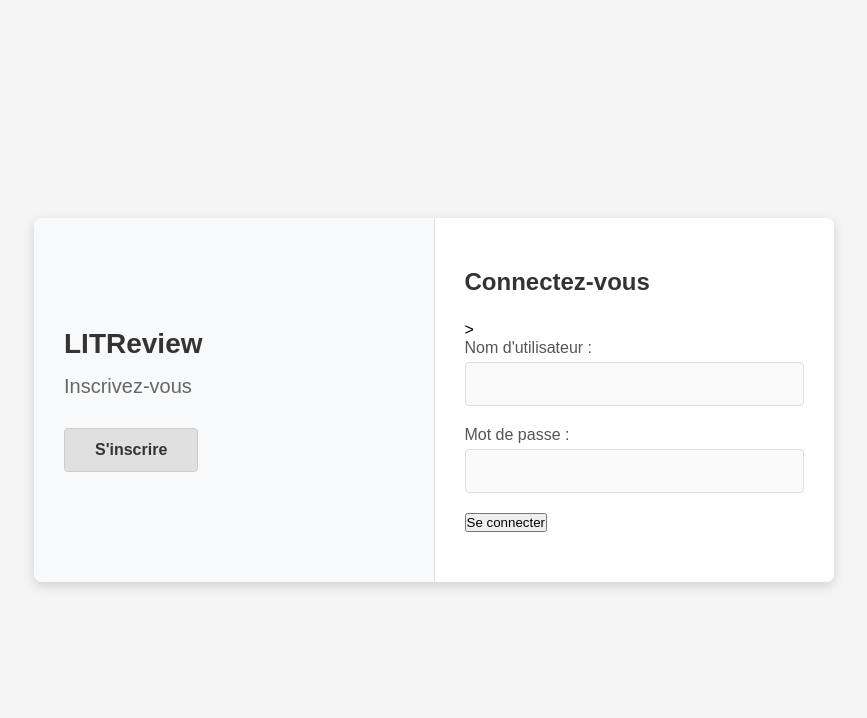
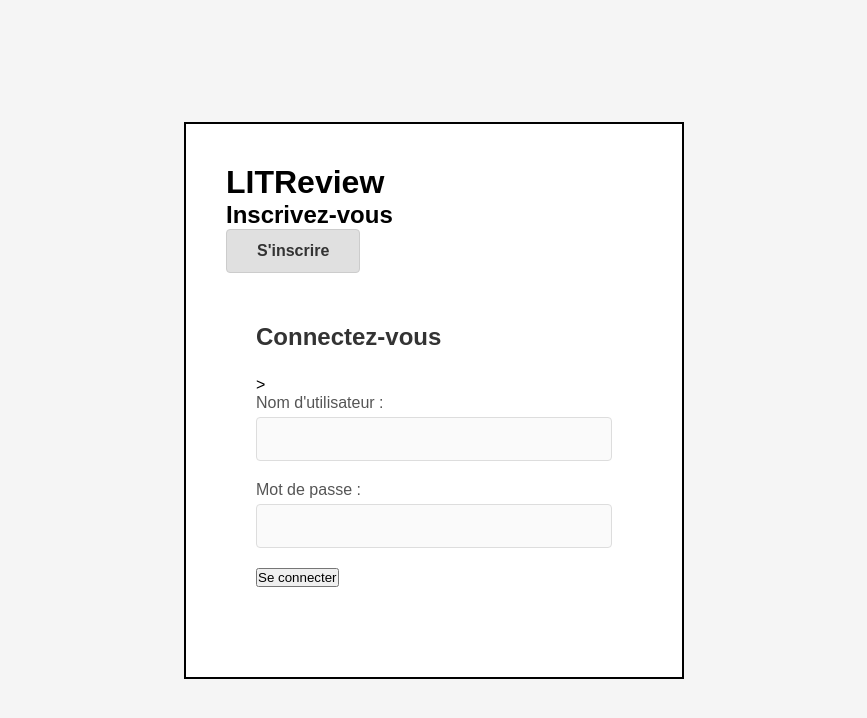
Before and after one commit to Orcchard/OC_Projet9_Critiques_Livres, a Django app: page /login/ in a window 1280 px wide. Shown: the top 718 px of the page, without its empty margins (206-1073 px from the left). Run offline with Django 5.2, Linux system fonts and the light colour scheme.

Commit message:
24-02-2026

```diff
--- a/criticsblog/authentication/static/authentication/style.css
+++ b/criticsblog/authentication/static/authentication/style.css
@@ -16,59 +16,13 @@ body {
 
 .container {
     max-width: 500px;
-    /* Largeur max de la boîte */
     width: 100%;
-    /* S’adapte aux petits écrans */
     background-color: white;
-    /* Fond blanc */
     padding: 40px;
-    /* Espacement intérieur */
     border: 2px solid black;
-    /* Bordure noire carrée */
     margin: 0 auto;
-    /* Centre horizontalement */
 }
 
-/* Conteneur principal 2 colonnes */
-.split-container {
-    display: flex;
-    width: 800px;
-    max-width: 100%;
-    background-color: white;
-    border-radius: 8px;
-    box-shadow: 0 4px 12px rgba(1, 0, 0, 0.15);
-    overflow: hidden;
-}
-
-/* Section gauche - PLUS DE FOND NOIR */
-.left-section {
-    flex: 1;
-    background-color: #f8f9fa;
-    /* Gris très clair au lieu de noir */
-    padding: 50px 30px;
-    display: flex;
-    flex-direction: column;
-    justify-content: center;
-    align-items: flex-start;
-    border-right: 1px solid #e0e0e0;
-}
-
-.left-section h1 {
-    font-size: 28px;
-    margin-bottom: 15px;
-    color: #333;
-    /* Gris foncé au lieu de blanc */
-}
-
-.left-section h2 {
-    font-size: 20px;
-    margin-bottom: 30px;
-    color: #666;
-    /* Gris moyen */
-    font-weight: normal;
-}
-
-/* Bouton S'inscrire - PLUS DE FOND NOIR */
 .btn-signup {
     background-color: #e0e0e0;
     /* Gris clair */
--- a/criticsblog/authentication/templates/authentication/login.html
+++ b/criticsblog/authentication/templates/authentication/login.html
@@ -7,6 +7,7 @@
     <link rel="stylesheet" href="{% static 'authentication/style.css' %}">
 </head>
 <body>
+    <div class="container">
     <div class="split-container">
         <!-- SECTION GAUCHE - Inscription (boîte noire) -->
         <div class="left-section">
--- a/criticsblog/authentication/templates/authentication/signup.html
+++ b/criticsblog/authentication/templates/authentication/signup.html
@@ -7,6 +7,7 @@
     {% load static %}
     <link rel="stylesheet" href="{% static 'authentication/style.css' %}">
 </head>
+
 
 <body>
     <div class="container">
```
